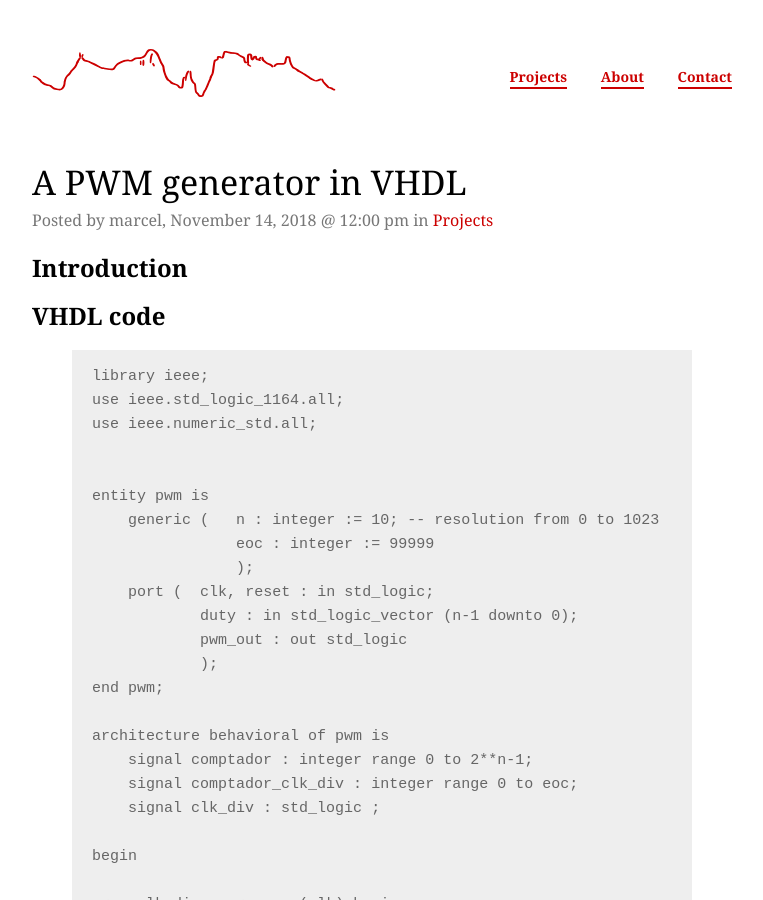
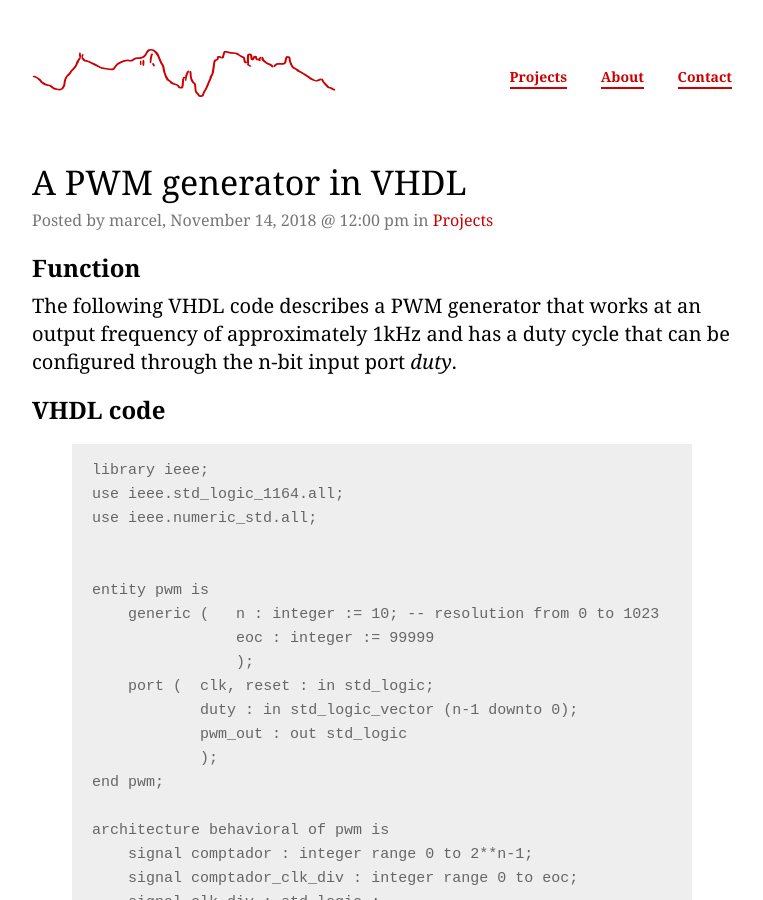
Before and after one commit to marcelcases/marcelcases.github.io, a Jekyll site: the page built from _posts/2018-11-14-a-pwm-generator-in-VHDL.markdown, in a window 1280 px wide and 900 px high. Shown: the whole window, without its empty margins (258-1021 px from the left). Built offline with Jekyll 4.4.1, drawn with Linux system fonts in a browser that asks for light colours; comment, search, counter and statistics services are not loaded.

Commit message:
Update 2018-11-14-a-pwm-generator-in-VHDL.markdown

```diff
--- a/_posts/2018-11-14-a-pwm-generator-in-VHDL.markdown
+++ b/_posts/2018-11-14-a-pwm-generator-in-VHDL.markdown
@@ -7,7 +7,8 @@ published: true
 date: 2018-11-14 15:00:00 +03:00
 ---
 
-## Introduction
+## Function
+The following VHDL code describes a PWM generator that works at an output frequency of approximately 1kHz and has a duty cycle that can be configured through the n-bit input port *duty*.
 
 ## VHDL code
 {% highlight vhdl %}
```
